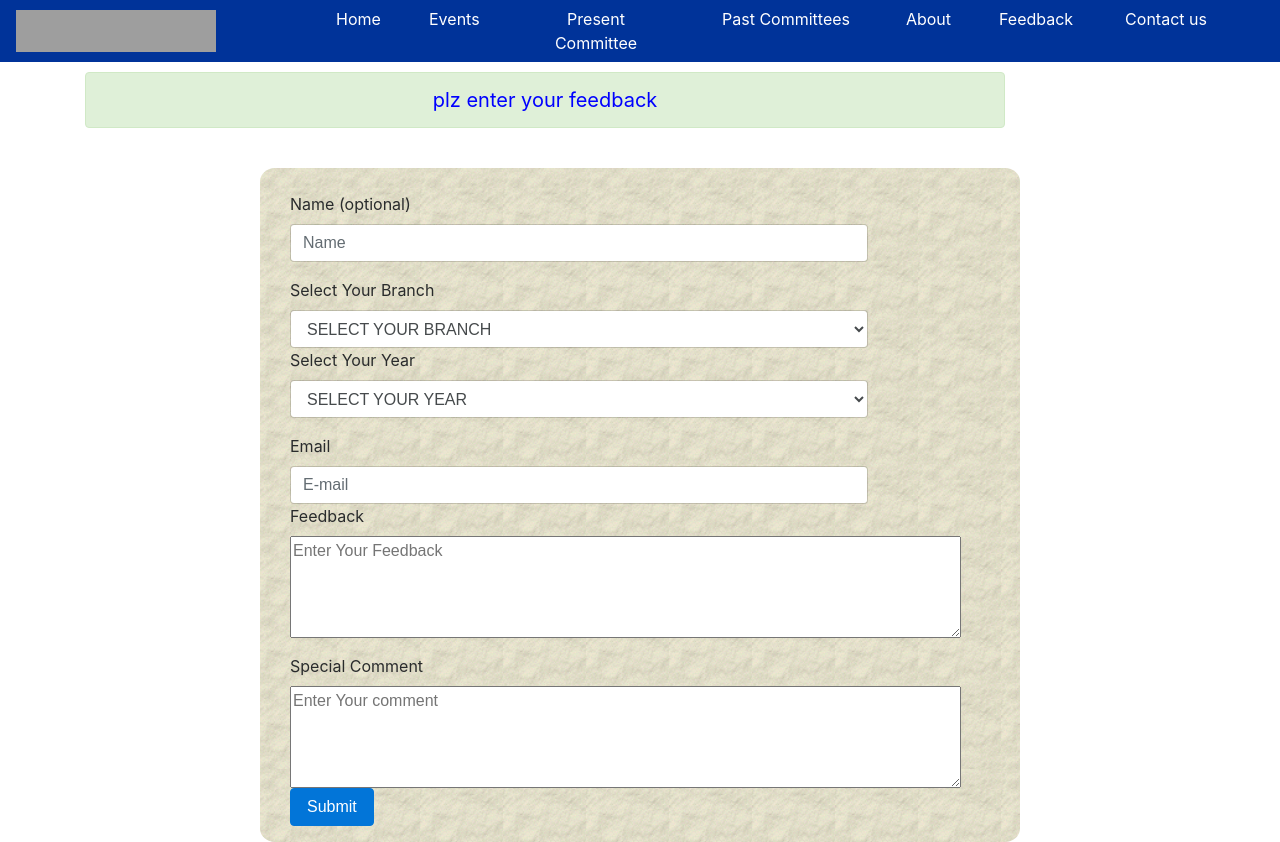
After one commit to VaibhavD143/CSI-Website-V2.0, a PHP site: page /feedback_send.php in a window 1280 px wide. The commit adds this page. Run offline with PHP 8.4, Linux system fonts and the light colour scheme; data that the repository does not hold is empty; some libraries are stand-ins or nearby versions; grey boxes are pictures that could not be loaded.

Commit message:
feedback page created

```diff
--- /dev/null
+++ b/feedback.php
@@ -0,0 +1,77 @@
+<?php include 'header.php'; ?>
+<br><br><br>
+<div class="container">
+    <div class="row">
+        <div class="col-md-10">
+            <?php if(isset($msg)) { ?>
+                <div class="alert alert-success" style="font-size:20px;text-align:center;color:blue;">
+                    <?php echo $msg; ?>
+                </div>
+            <?php } ?>
+        </div>
+    </div>
+    <br>
+    <div class="row">
+        <div class="col-md-2"></div>
+        <div class="col-md-8" style="background-image:url('./img/background.png');border-radius:2%;">
+
+             <form method="POST" action="feedback_send.php">
+                    <br>
+                    <div class="form-row">
+                        <div class="form-group col-md-10">
+                          <label for="inputEmail4">Name (optional)</label>
+                          <input type="text" class="form-control" name="name" id="name" placeholder="Name">
+                        </div>
+                        <div class="form-group">
+                            <div class="form-row">
+                            <div class="col-md-10">
+                            <label for="Branch">Select Your Branch</label>
+                            <select class="form-control" name="branch" id="Branch">
+                              <option>SELECT YOUR BRANCH</option>
+                              <option>CE</option>
+                              <option>IT</option>
+                              <option>EC</option>
+                              <option>MH</option>
+                              <option>CH</option>
+                              <option>CIVIL</option>
+                              <option>IC</option>
+                              <option>OTHER</option>
+                            </select>
+                            </div>
+                            <div class="col-md-10">
+                            <label for="Branch">Select Your Year</label>
+
+                            <select class="form-control" name="year" id="year">
+                              <option>SELECT YOUR YEAR</option>
+                              <option>1st Year</option>
+                              <option>2nd Year</option>
+                              <option>3rd Year</option>
+                              <option>4th  Year</option>
+                              <option>OTHER</option>
+                            </select>
+                                </div>
+                            </div>
+
+                        </div>
+                        <div class="col-md-10">
+                        <label for="email">Email</label>
+                        <input type="mail" name="email" class="form-control" id="email" placeholder="E-mail">
+                      </div>
+                      <div class="form-group col-md-10">
+                        <label for="description">Feedback</label><br>
+                          <textarea id="description" name="description" placeholder="Enter Your Feedback" rows="4" cols="70"></textarea>
+                         </div>
+                        <div class="form-group col-md-10">
+                        <label for="special_comment">Special Comment</label>
+                         <textarea id="special_comment" name="special_comment" placeholder="Enter Your comment" rows="4" cols="70"></textarea> <br>
+                        <button type="submit" class="btn btn-primary">Submit</button>
+                        </div>
+
+
+                 </div>
+
+                    </form>
+
+        </div>
+    </div>
+</div>
--- /dev/null
+++ b/feedback_send.php
@@ -0,0 +1,58 @@
+<?php
+
+if((!isset($_POST['description'])) && $_POST['description'] == "")
+{
+    $msg = "plz enter your feedback";
+}
+else
+{
+include 'connect.php';
+if(isset($_POST['name']))
+{
+    $name = $_POST['name'];
+}
+    else
+        $name = "";
+if(isset($_POST['year']))
+{
+    $year = $_POST['year'];
+}
+    else
+        $year = "";
+if(isset($_POST['branch']))
+{
+    $branch = $_POST['branch'];
+}
+    else
+        $branch = "";
+if(isset($_POST['email']))
+{
+    $email = $_POST['email'];
+}
+    else
+        $email = "";
+
+if(isset($_POST['special_comment']))
+{
+    $special_comment = $_POST['special_comment'];
+}
+    else
+        $special_comment = "";
+
+    $description=$_POST['description'];
+    echo $name."gt".$email."gt".$year."gt".$branch."gt".$description."gt".$special_comment;
+                    $sql = "INSERT INTO `feedback` ( `name`, `email`, `year`, `branch`, `description`, `special_comment`) VALUES ( '$name', '$email', '$year', '$branch', '$description', '$special_comment');";
+
+
+                    if (!$database_handler->query($sql) === TRUE)  {
+                                                      $msg = "Query Error  ,Try again";
+
+
+                                                     }
+                        else
+                        $msg = "Thanks for your Valuable Feedback";
+
+}
+
+include 'feedback.php';
+?>
--- a/header.php
+++ b/header.php
@@ -1,7 +1,7 @@
 <html>
 	<head>
 		<title>CSI</title>
-		<link rel="shortcut icon" href="img/csi-logo.png" />
+		<link rel="shortcut icon" type="image/png" href="/img/csi-logo.png"/>
 		<link rel="stylesheet" href="css/footer.css" >
 		<link rel="stylesheet" href="css/bootstrap-4.0.0-alpha.css">
 		<link rel="stylesheet" href="https://maxcdn.bootstrapcdn.com/font-awesome/4.7.0/css/font-awesome.min.css" crossorigin="anonymous">
@@ -50,9 +50,13 @@
 				<div class="col-1 col-lg-1 col-md-1 col-xl-1  hover-me" align="center">
 					<a class="white-color nav-item nav-link <?php if(isset($page_tab) and $page_tab == "about_us"){echo "active";}?>" href="about_us.php" >About</a>
 				</div>
-				<div class="col-2 col-lg-2 col-md-2 col-xl-2 hover-me" align="center">
+				<div class="col-1 col-lg-1 col-md-1 col-xl-1 hover-me" align="center">
+					<a class="white-color nav-item nav-link <?php if(isset($page_tab) and $page_tab == "feedback"){echo "active";}?>" href="feedback.php">Feedback</a>
+				</div>
+                <div class="col-2 col-lg-2 col-md-2 col-xl-2 hover-me" align="center">
 					<a class="white-color nav-item nav-link <?php if(isset($page_tab) and $page_tab == "contact_us"){echo "active";}?>" href="contact_us.php">Contact us</a>
 				</div>
+
 				</div>
 
 			</div> <!--Container ended-->
--- a/present_committee.php
+++ b/present_committee.php
@@ -314,7 +314,7 @@
         <div class="team">
           <div class="team-image">
             <a href="#">
-              <img src="img/17_maitri" class="rounded-circle img-fluid">
+              <img src="img/17_maitri.JPG" class="rounded-circle img-fluid">
             </a>
             <div class="team-links">
               <div class="team-links-list">
```
Also changed, not shown: connect.php (added, +13 -0 lines), img/background.PNG (added).
